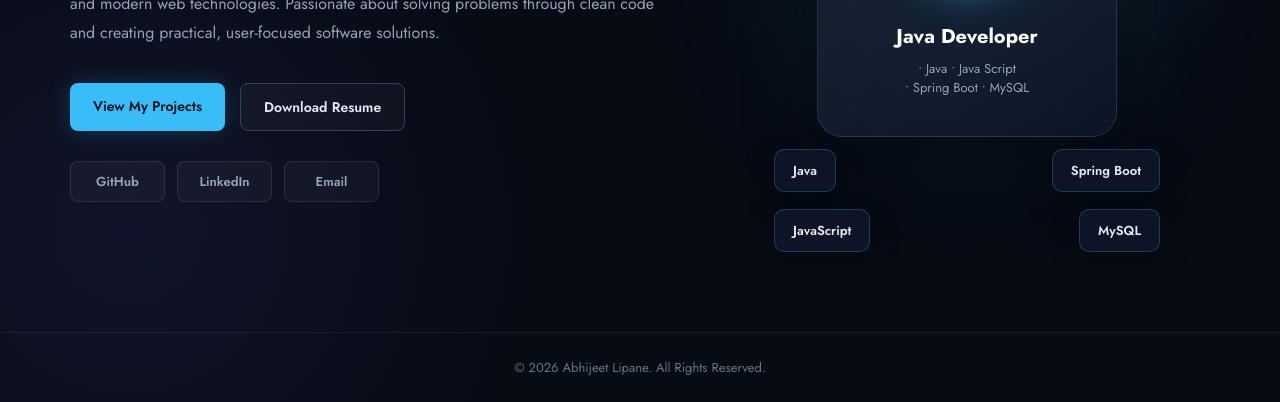
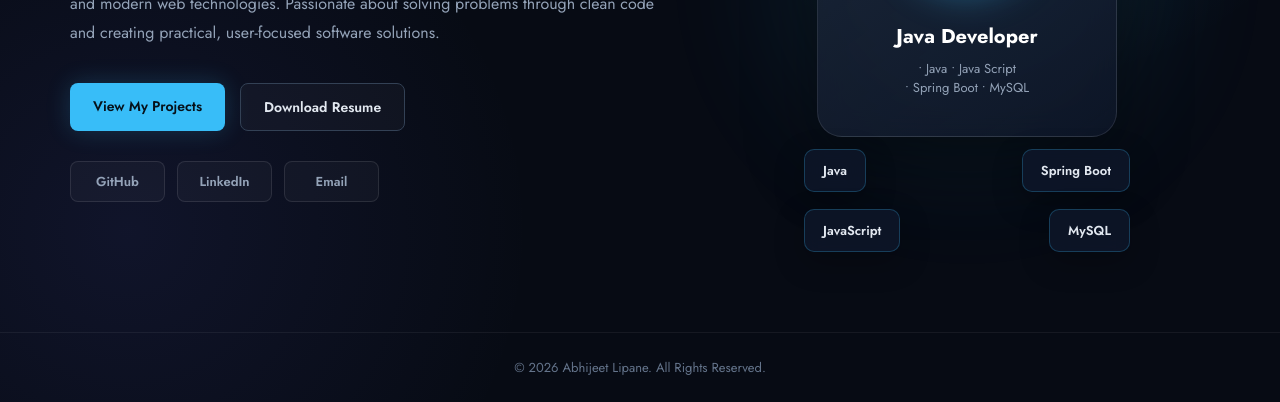
Before and after one commit to abhilipane/My-Portfolio, a plain HTML site: page index.html in a window 1280 px wide. Shown: the part 458-860 px from the top of the page. Drawn offline with Linux system fonts and the light colour scheme.

Commit message:
Update style.css

```diff
--- a/css/style.css
+++ b/css/style.css
@@ -474,7 +474,7 @@ body {
 .tech-java {
     bottom: 30px;
 
-    left: 50px;
+    left: 80px;
 
     animation: floatSmall 5s ease-in-out infinite;
 }
@@ -482,7 +482,7 @@ body {
 .tech-javascript {
     bottom: -30px;
 
-    left: 50px;
+    left: 80px;
 
     animation: floatSmall 5s ease-in-out infinite;
 }
@@ -490,7 +490,7 @@ body {
 .tech-spring {
     bottom: 30px;
 
-    right: 50px;
+    right: 80px;
 
     animation: floatSmall 5s ease-in-out infinite;
 }
@@ -498,7 +498,7 @@ body {
 .tech-db {
     bottom: -30px;
 
-    right: 50px;
+    right: 80px;
 
     animation: floatSmall 5s ease-in-out infinite;
 }
```
